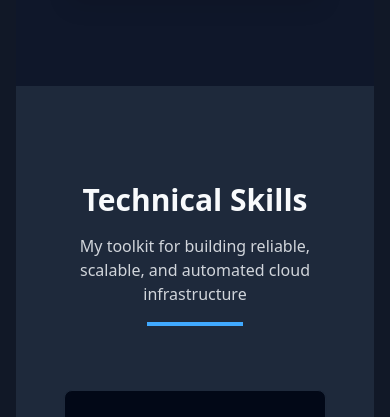
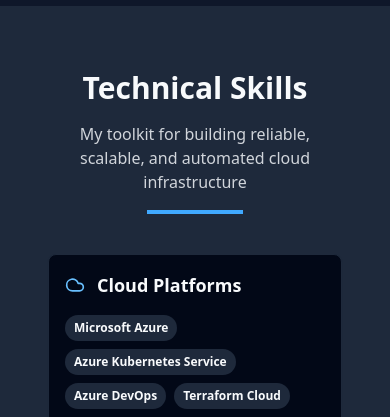
Before and after one commit to aniketkumarsinha/aniketdevops, a React (Vite) app: page / in a window 390 px wide. Shown: the part 2315-2732 px from the top of the page. Built offline with nearby package versions, Linux system fonts and the light colour scheme.

Commit message:
Refactor: Improve responsiveness and remove phone number
- Removed the phone number from the contact information.
- Improved the website's responsiveness for various devices.

```diff
--- a/src/components/Contact.tsx
+++ b/src/components/Contact.tsx
@@ -1,5 +1,5 @@
 
-import { AtSign, MapPin, Phone } from "lucide-react";
+import { AtSign, MapPin } from "lucide-react";
 
 const ContactInfo = ({
   icon,
@@ -25,8 +25,8 @@ const ContactInfo = ({
 
 const Contact = () => {
   return (
-    <section id="contact" className="py-24 px-4 md:px-8 bg-white dark:bg-slate-800">
-      <div className="container mx-auto">
+    <section id="contact" className="py-24 px-4 sm:px-6 lg:px-8 bg-white dark:bg-slate-800">
+      <div className="container mx-auto max-w-7xl">
         <div className="text-center mb-16">
           <h2 className="text-3xl md:text-4xl font-bold mb-4">Get In Touch</h2>
           <p className="text-gray-600 dark:text-gray-300 max-w-2xl mx-auto">
@@ -43,11 +43,6 @@ const Contact = () => {
                 icon={<AtSign size={24} />}
                 title="Email"
                 value="sinhaaniket32@gmail.com"
-              />
-              <ContactInfo
-                icon={<Phone size={24} />}
-                title="Phone"
-                value="+91 6203961808"
               />
               <ContactInfo
                 icon={<MapPin size={24} />}
--- a/src/components/Skills.tsx
+++ b/src/components/Skills.tsx
@@ -13,16 +13,16 @@ const SkillCategory = ({
   skills: string[];
 }) => {
   return (
-    <Card className="p-6 transition-all hover:shadow-lg">
+    <Card className="p-4 sm:p-6 transition-all hover:shadow-lg">
       <div className="flex items-center gap-3 mb-4">
         <div className="text-devops-600 dark:text-devops-400">
           {icon}
         </div>
-        <h3 className="text-xl font-semibold">{title}</h3>
+        <h3 className="text-lg sm:text-xl font-semibold">{title}</h3>
       </div>
       <div className="flex flex-wrap gap-2">
         {skills.map((skill) => (
-          <Badge key={skill} variant="secondary" className="text-sm px-3 py-1">
+          <Badge key={skill} variant="secondary" className="text-xs sm:text-sm px-2 sm:px-3 py-1">
             {skill}
           </Badge>
         ))}
@@ -33,9 +33,9 @@ const SkillCategory = ({
 
 const Skills = () => {
   return (
-    <section id="skills" className="py-24 px-4 md:px-8 bg-white dark:bg-slate-800">
-      <div className="container mx-auto">
-        <div className="text-center mb-16">
+    <section id="skills" className="py-16 sm:py-24 px-4 sm:px-6 lg:px-8 bg-white dark:bg-slate-800">
+      <div className="container mx-auto max-w-7xl">
+        <div className="text-center mb-10 sm:mb-16">
           <h2 className="text-3xl md:text-4xl font-bold mb-4">Technical Skills</h2>
           <p className="text-gray-600 dark:text-gray-300 max-w-2xl mx-auto">
             My toolkit for building reliable, scalable, and automated cloud infrastructure
@@ -43,40 +43,40 @@ const Skills = () => {
           <div className="w-24 h-1 bg-devops-500 mx-auto mt-4"></div>
         </div>
 
-        <div className="grid grid-cols-1 md:grid-cols-2 lg:grid-cols-3 gap-6">
+        <div className="grid grid-cols-1 sm:grid-cols-2 lg:grid-cols-3 gap-4 sm:gap-6">
           <SkillCategory
             title="Cloud Platforms"
-            icon={<Cloud size={24} />}
+            icon={<Cloud size={20} className="sm:w-6 sm:h-6" />}
             skills={["Microsoft Azure", "Azure Kubernetes Service", "Azure DevOps", "Terraform Cloud"]}
           />
 
           <SkillCategory
             title="DevOps & CI/CD"
-            icon={<GitBranch size={24} />}
+            icon={<GitBranch size={20} className="sm:w-6 sm:h-6" />}
             skills={["Azure DevOps", "GitLab", "GitHub", "GitHub Actions", "Azure DevOps Pipelines"]}
           />
 
           <SkillCategory
             title="Infrastructure as Code"
-            icon={<Code size={24} />}
+            icon={<Code size={20} className="sm:w-6 sm:h-6" />}
             skills={["Terraform", "Bicep", "Azure Verified Modules", "PowerShell", "Azure CLI"]}
           />
 
           <SkillCategory
             title="Containerization"
-            icon={<Server size={24} />}
+            icon={<Server size={20} className="sm:w-6 sm:h-6" />}
             skills={["Docker", "Azure Kubernetes Service (AKS)", "Helm Charts", "Virtual Machine Scale Sets"]}
           />
 
           <SkillCategory
             title="Automation & Scripting"
-            icon={<Terminal size={24} />}
+            icon={<Terminal size={20} className="sm:w-6 sm:h-6" />}
             skills={["PowerShell", "Azure CLI", "Airbyte", "Agile", "CI/CD"]}
           />
 
           <SkillCategory
             title="Security & Monitoring"
-            icon={<Shield size={24} />}
+            icon={<Shield size={20} className="sm:w-6 sm:h-6" />}
             skills={["HashiCorp Sentinel", "Azure Monitoring", "Azure Key Vault", "High Availability Disaster Recovery"]}
           />
         </div>
--- a/src/pages/Index.tsx
+++ b/src/pages/Index.tsx
@@ -12,7 +12,7 @@ const Index = () => {
   return (
     <div className="min-h-screen bg-white dark:bg-gray-900">
       <Navbar />
-      <main className="px-4 md:px-0">
+      <main className="max-w-[2000px] mx-auto">
         <Hero />
         <About />
         <Skills />
```
